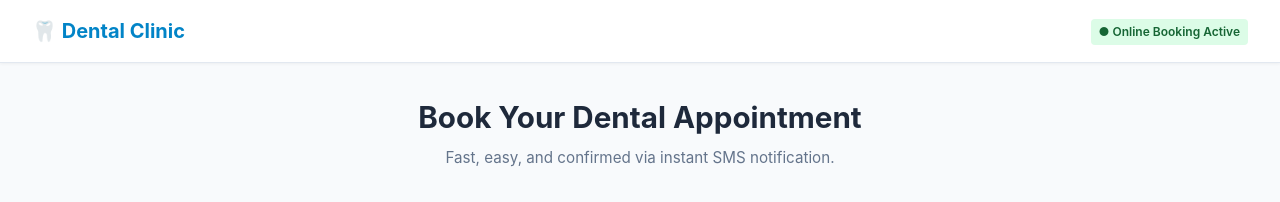
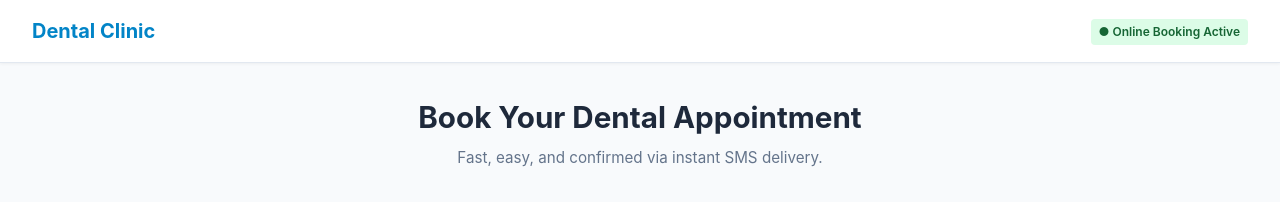
Before and after one commit to Verkiel-cmd/PRODUCTION_dental-appointment, a website: page index.html in a window 1280 px wide. Shown: the top 202 px of the page. Drawn offline with Linux system fonts and the light colour scheme.

Commit message:
New features fix update attempt 44

```diff
--- a/index.html
+++ b/index.html
@@ -10,7 +10,7 @@
 
     <header>
         <div class="logo">
-            🦷 Dental Clinic
+            Dental Clinic
         </div>
         <div>
             <span class="badge">● Online Booking Active</span>
@@ -20,7 +20,7 @@
     <div class="container">
         <div class="hero">
             <h1>Book Your Dental Appointment</h1>
-            <p>Fast, easy, and confirmed via instant SMS notification.</p>
+            <p>Fast, easy, and confirmed via instant SMS delivery.</p>
         </div>
 
         <div class="booking-card">
```
